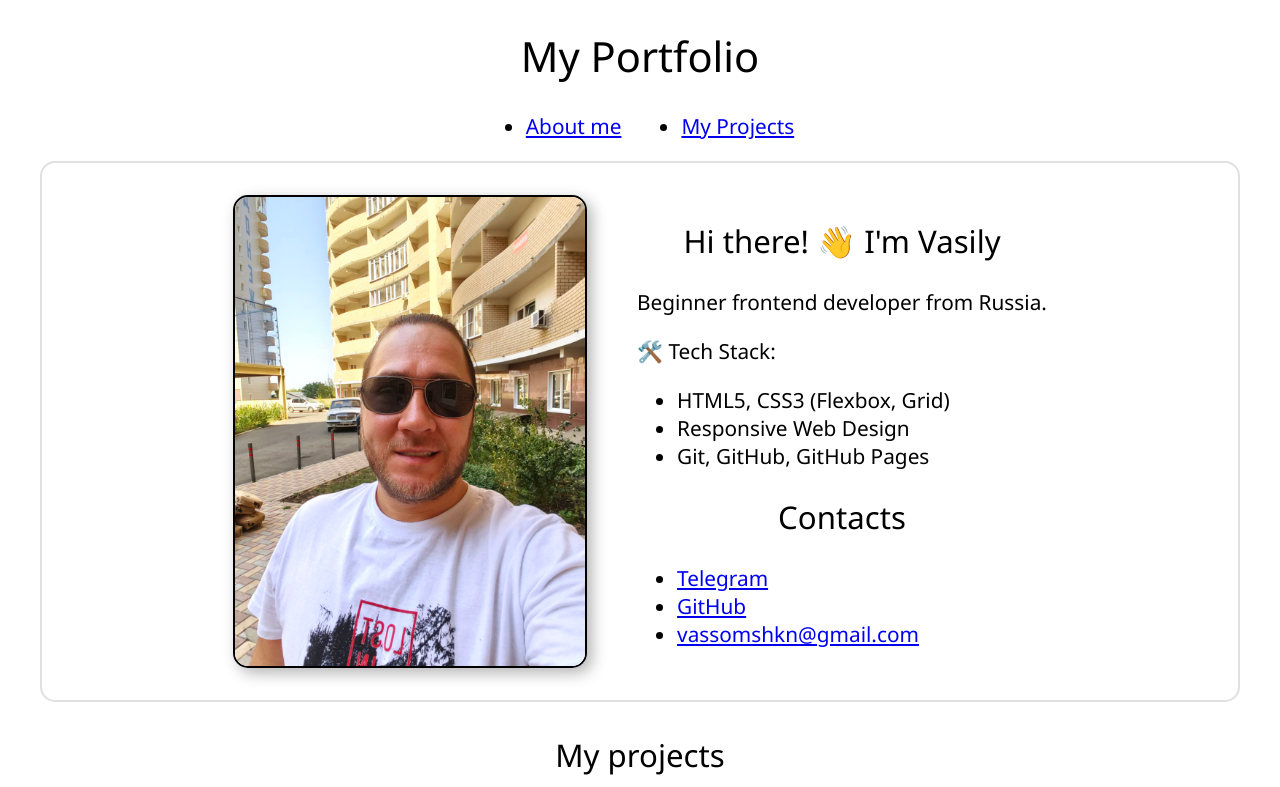
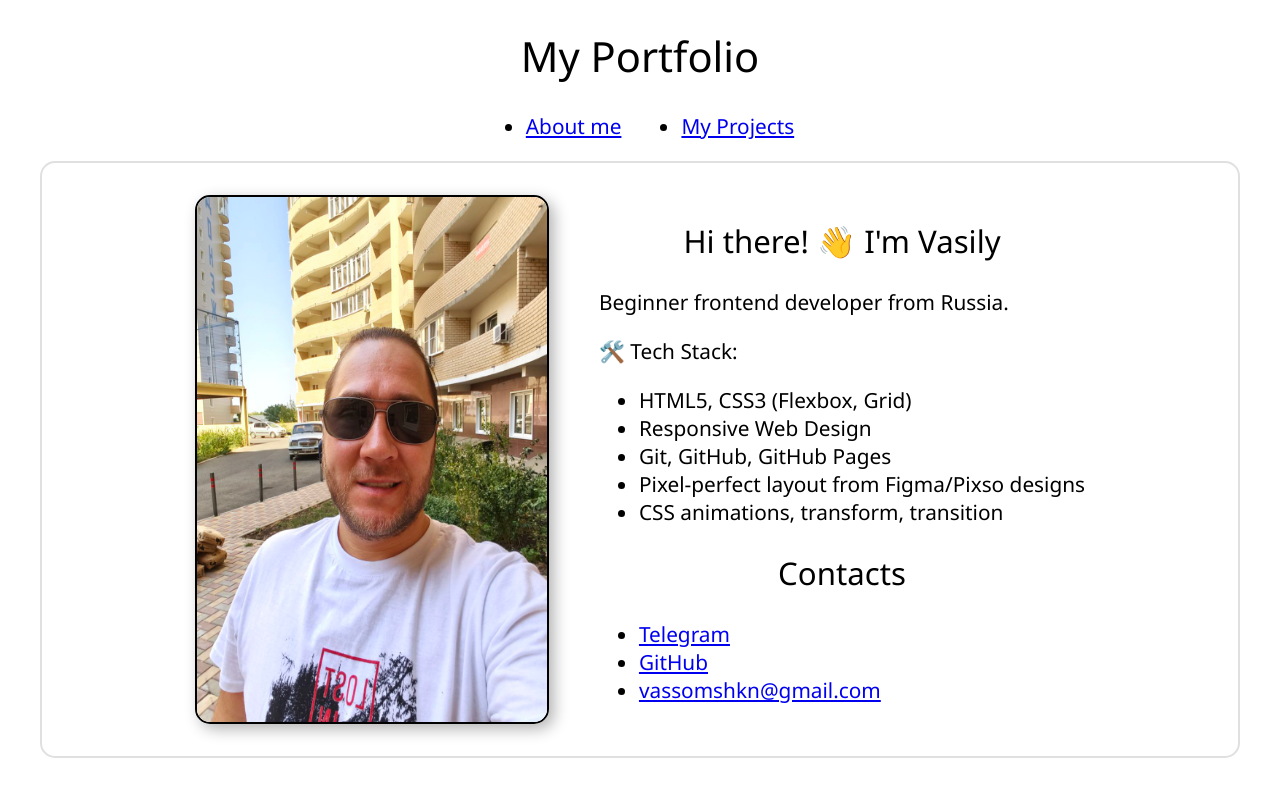
Before and after one commit to vasso89/Portfolio, a plain HTML site: page index.html in a window 1280 px wide. Shown: the top 787 px of the page. Drawn offline with Linux system fonts and the light colour scheme.

Commit message:
add stack

```diff
--- a/index.html
+++ b/index.html
@@ -33,6 +33,8 @@
 					<li>HTML5, CSS3 (Flexbox, Grid)</li>
 					<li> Responsive Web Design</li>
 					<li> Git, GitHub, GitHub Pages</li>
+					<li>Pixel-perfect layout from Figma/Pixso designs</li>
+					<li>CSS animations, transform, transition </li>
 				</ul>
 				<h2>Contacts</h2>
 				<ul>
```
